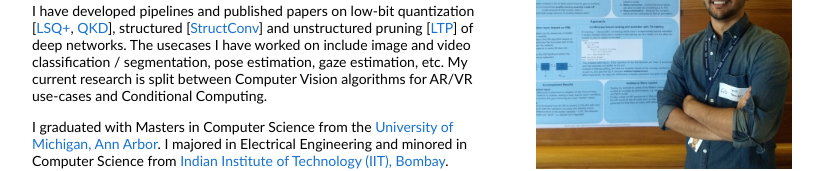
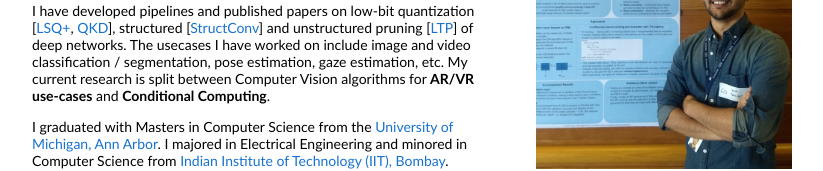
Before and after one commit to yashbhalgat/yashbhalgat.github.io, a plain HTML site: page index.html in a window 1280 px wide. Shown: the part 158-329 px from the top of the page, without its empty margins (228-1051 px from the left). Drawn offline with Linux system fonts and the light colour scheme.

Commit message:
Update index.html

```diff
--- a/index.html
+++ b/index.html
@@ -21,7 +21,7 @@
               <p>I am a research scientist at <a href="https://www.qualcomm.com/invention/artificial-intelligence/ai-research">Qualcomm AI Research</a>. I do algorithm and system design to develop efficient deep networks for computer vision use-cases.
               </p>
 	      <p>
-	      I have developed pipelines and published papers on low-bit quantization [<a href="https://openaccess.thecvf.com/content_CVPRW_2020/html/w40/Bhalgat_LSQ_Improving_Low-Bit_Quantization_Through_Learnable_Offsets_and_Better_Initialization_CVPRW_2020_paper.html">LSQ+</a>, <a href="https://arxiv.org/abs/1911.12491">QKD</a>], structured [<a href="https://arxiv.org/abs/2008.02454">StructConv</a>] and unstructured pruning [<a href="https://arxiv.org/pdf/2003.00075.pdf">LTP</a>] of deep networks. The usecases I have worked on include image and video classification / segmentation, pose estimation, gaze estimation, etc. My current research is split between Computer Vision algorithms for AR/VR use-cases and Conditional Computing.
+	      I have developed pipelines and published papers on low-bit quantization [<a href="https://openaccess.thecvf.com/content_CVPRW_2020/html/w40/Bhalgat_LSQ_Improving_Low-Bit_Quantization_Through_Learnable_Offsets_and_Better_Initialization_CVPRW_2020_paper.html">LSQ+</a>, <a href="https://arxiv.org/abs/1911.12491">QKD</a>], structured [<a href="https://arxiv.org/abs/2008.02454">StructConv</a>] and unstructured pruning [<a href="https://arxiv.org/pdf/2003.00075.pdf">LTP</a>] of deep networks. The usecases I have worked on include image and video classification / segmentation, pose estimation, gaze estimation, etc. My current research is split between Computer Vision algorithms for <b>AR/VR use-cases</b> and <b>Conditional Computing</b>.
 	      </p>
 	      <p>
 	      I graduated with Masters in Computer Science from the <a href="https://cse.engin.umich.edu/academics/undergraduate/computer-science-eng/">University of Michigan, Ann Arbor</a>. I majored in Electrical Engineering and minored in Computer Science from <a href="http://iitb.ac.in/">Indian Institute of Technology (IIT), Bombay</a>.
```
